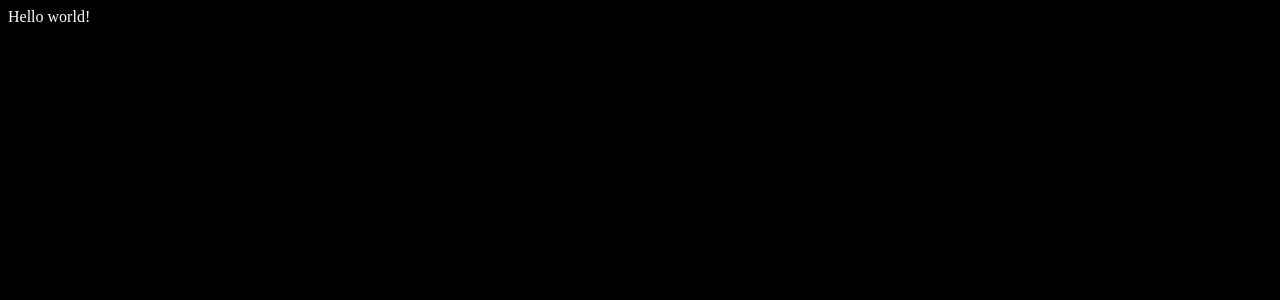
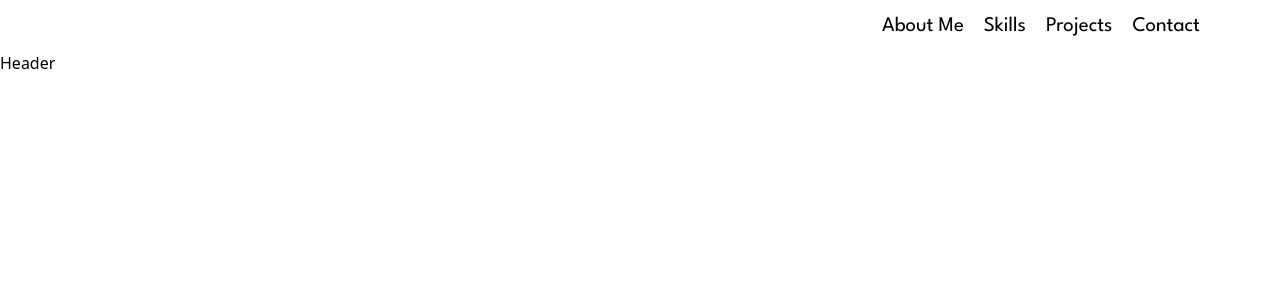
Before and after one commit to mberti13/mberti-portfolio, a React (Create React App) app: page / in a window 1280 px wide. Shown: the top 300 px of the page. Built offline with nearby package versions, Linux system fonts and the light colour scheme.

Commit message:
styled nav component

```diff
--- a/src/App.jsx
+++ b/src/App.jsx
@@ -1,11 +1,16 @@
 import React from "react";
 
 import Nav from './components/Nav'
+import Header from "./components/Header";
+
 
 
 const App = () => {
     return (
-        <div>Hello world!</div>
+        <div>
+            <Nav />
+            <Header />
+        </div>
     )
 }
 
--- a/src/components/Header.jsx
+++ b/src/components/Header.jsx
@@ -0,0 +1,9 @@
+import React from 'react'
+
+const Header = () => {
+  return (
+    <div>Header</div>
+  )
+}
+
+export default Header
--- a/src/components/Nav.jsx
+++ b/src/components/Nav.jsx
@@ -0,0 +1,16 @@
+import React from 'react'
+
+const Nav = () => {
+  return (
+    <nav>
+        <ul>
+            <li>About Me</li>
+            <li>Skills</li>
+            <li>Projects</li>
+            <li>Contact</li>
+        </ul>
+    </nav>
+  )
+}
+
+export default Nav
--- a/src/index.css
+++ b/src/index.css
@@ -1,4 +1,22 @@
 body{
-    background: black;
-    color: white;
+    margin: 0;
+    font-family: system-ui, -apple-system, BlinkMacSystemFont, 'Segoe UI', Roboto, Oxygen, Ubuntu, Cantarell, 'Open Sans', 'Helvetica Neue', sans-serif;
+    -webkit-font-smoothing: antialiased;
+    -moz-osx-font-smoothing: grayscale;
 }
+
+nav{
+    display: flex;
+    justify-content: flex-end;
+    padding: 0 80px;
+}
+nav ul{
+    display: flex;
+    list-style-type: none;
+    gap: 20px;
+}
+nav ul li{
+    font-size: 1.3rem;
+    font-family: 'League Spartan', sans-serif;
+    font-weight: 400;
+}
```
